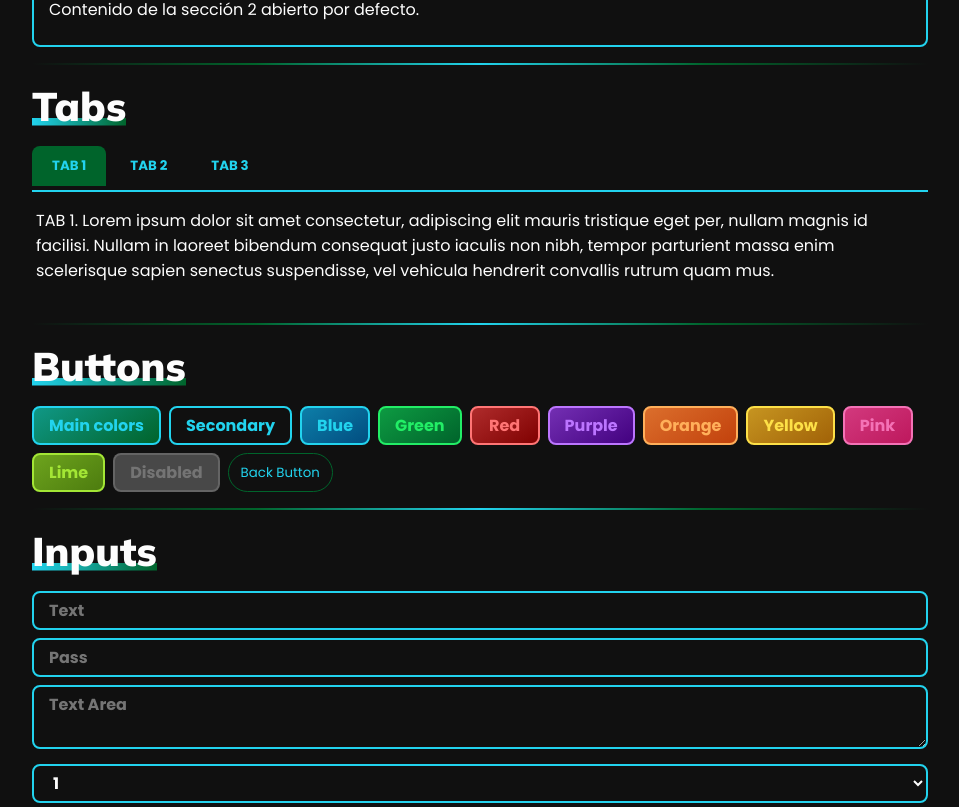
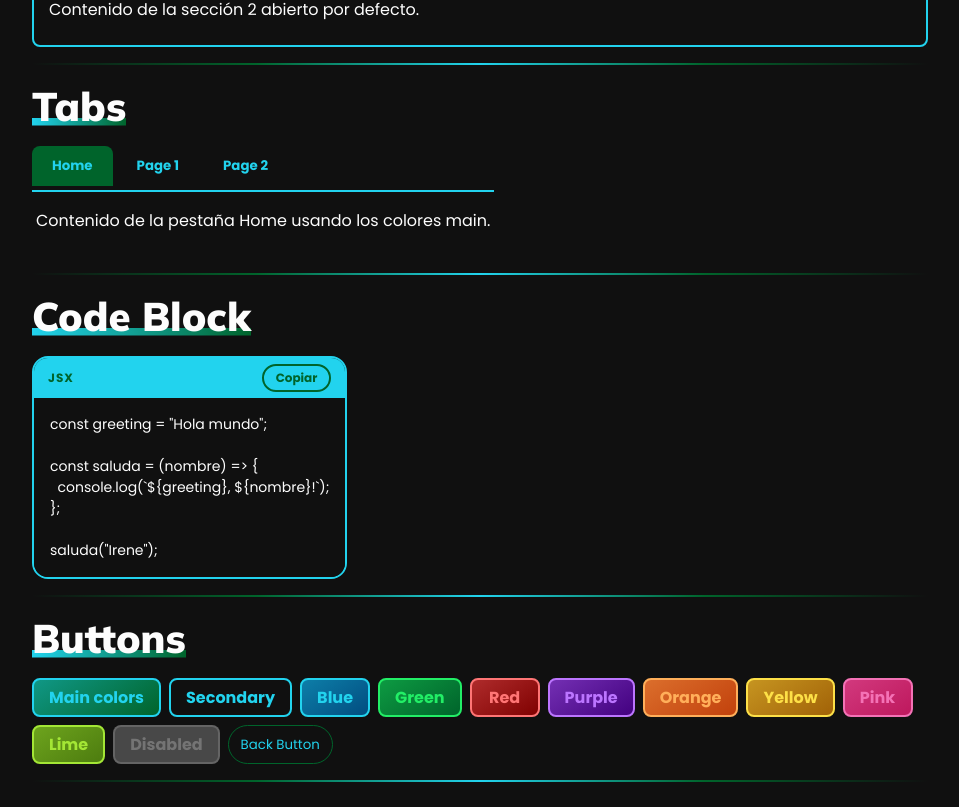
Before and after one commit to irenealcaine/template-navbar, a React (Vite) app: page / in a window 1280 px wide. Shown: the part 1269-2076 px from the top of the page, without its empty margins (160-1119 px from the left). Built offline with nearby package versions, Linux system fonts and the light colour scheme.

Commit message:
add code block

```diff
--- a/src/App.css
+++ b/src/App.css
@@ -1,4 +1,4 @@
-@import url("https://fonts.googleapis.com/css2?family=Mulish:wght@200;400;700;900&family=Poppins:wght@200;400;700;900&family=Roboto:wght@300;400;700&family=Lato:wght@300;400;700&family=Open+Sans:wght@300;400;700&family=Montserrat:wght@200;400;700;900&family=Playfair+Display:wght@400;700;900&family=Raleway:wght@300;400;700&family=Merriweather:wght@300;400;700&display=swap");
+@import url("https://fonts.googleapis.com/css2?family=Mulish:wght@200;400;700;900&family=Poppins:wght@200;400;700;900&family=Roboto:wght@300;400;700&family=Lato:wght@300;400;700&family=Open+Sans:wght@300;400;700&family=Montserrat:wght@200;400;700;900&family=Playfair+Display:wght@400;700;900&family=Raleway:wght@300;400;700&family=Merriweather:wght@300;400;700&family=Roboto+Mono:wght@400;700&display=swap");
 @import url("./Variables.css");
 
 * {
--- /dev/null
+++ b/src/Components/CodeBlock/CodeBlock.css
@@ -0,0 +1,68 @@
+@import "../../Variables.css";
+
+.code-block {
+  width: fit-content;
+  max-width: 100%;
+  border: 2px solid var(--dark-main);
+  border-radius: var(--border-radius-large);
+  overflow: hidden;
+  transition: var(--transition);
+
+  &.dark {
+    border: 2px solid var(--main);
+  }
+
+  .code-block__header {
+    display: flex;
+    align-items: center;
+    justify-content: space-between;
+    gap: 16px;
+    padding: 6px 14px;
+    background: var(--main);
+    color: var(--dark-main);
+
+    &.dark {
+      background: var(--dark-main);
+      color: var(--main);
+    }
+  }
+
+  .code-block__language {
+    font-weight: 700;
+    font-size: 12px;
+    text-transform: uppercase;
+    letter-spacing: 1px;
+  }
+
+  .code-block__copy {
+    padding: 3px 12px;
+    border: 2px solid currentColor;
+    border-radius: var(--border-radius-full);
+    background: transparent;
+    color: inherit;
+    font-weight: 700;
+    font-size: 12px;
+    cursor: pointer;
+    transition: var(--transition);
+
+    &:hover {
+      background: var(--main-transparent);
+    }
+  }
+
+  &.dark .code-block__copy {
+    &:hover {
+      background: var(--dark-main-transparent);
+    }
+  }
+
+  .code-block__pre {
+    margin: 0;
+    padding: 16px;
+    background-color: var(--dark);
+    color: var(--light);
+    font-family: "Roboto Mono", monospace;
+    font-size: 14px;
+    overflow-x: auto;
+  }
+}
--- /dev/null
+++ b/src/Components/CodeBlock/CodeBlock.jsx
@@ -0,0 +1,36 @@
+import { useContext, useState } from "react";
+import "./CodeBlock.css";
+import { DarkModeContext } from "../../Context/darkModeContext";
+
+const CodeBlock = ({ code, language }) => {
+  const { darkMode } = useContext(DarkModeContext);
+  const [copied, setCopied] = useState(false);
+
+  const handleCopy = async () => {
+    try {
+      await navigator.clipboard.writeText(code);
+      setCopied(true);
+      setTimeout(() => setCopied(false), 2000);
+    } catch {}
+  };
+
+  return (
+    <div className={`code-block ${darkMode ? "dark" : ""}`}>
+      <div className="code-block__header">
+        <span className="code-block__language">{language ?? "code"}</span>
+        <button
+          type="button"
+          className="code-block__copy"
+          onClick={handleCopy}
+        >
+          {copied ? "Copiado" : "Copiar"}
+        </button>
+      </div>
+      <pre className="code-block__pre">
+        <code>{code}</code>
+      </pre>
+    </div>
+  );
+};
+
+export default CodeBlock;
--- a/src/Pages/Home/Home.jsx
+++ b/src/Pages/Home/Home.jsx
@@ -1,6 +1,7 @@
 import BackButton from "../../Components/BackButton/BackButton";
 import Button from "../../Components/Button/Button";
 import Card from "../../Components/Card/Card";
+import CodeBlock from "../../Components/CodeBlock/CodeBlock";
 import Hr from "../../Components/Hr/Hr";
 import Input from "../../Components/Input/Input";
 import Loader from "../../Components/Loader/Loader";
@@ -111,21 +112,36 @@ const Home = () => {
 
       <Title type="h2">Tabs</Title>
 
-      <Tabs
+<Tabs
         tabs={[
           {
-            label: "TAB 1",
-            content: <p>TAB 1. Lorem ipsum dolor sit amet consectetur, adipiscing elit mauris tristique eget per, nullam magnis id facilisi. Nullam in laoreet bibendum consequat justo iaculis non nibh, tempor parturient massa enim scelerisque sapien senectus suspendisse, vel vehicula hendrerit convallis rutrum quam mus.</p>,
+            label: "Home",
+            content: <p>Contenido de la pestaña Home usando los colores main.</p>,
           },
           {
-            label: "TAB 2",
-            content: <p>TAB 2. Lorem ipsum dolor sit amet consectetur, adipiscing elit mauris tristique eget per, nullam magnis id facilisi. Nullam in laoreet bibendum consequat justo iaculis non nibh, tempor parturient massa enim scelerisque sapien senectus suspendisse, vel vehicula hendrerit convallis rutrum quam mus.</p>,
+            label: "Page 1",
+            content: <p>Contenido de la pestaña Page 1.</p>,
           },
           {
-            label: "TAB 3",
-            content: <p>TAB 3. Lorem ipsum dolor sit amet consectetur, adipiscing elit mauris tristique eget per, nullam magnis id facilisi. Nullam in laoreet bibendum consequat justo iaculis non nibh, tempor parturient massa enim scelerisque sapien senectus suspendisse, vel vehicula hendrerit convallis rutrum quam mus.</p>,
+            label: "Page 2",
+            content: <p>Contenido de la pestaña Page 2.</p>,
           },
         ]}
+      />
+
+      <Hr />
+
+      <Title type="h2">Code Block</Title>
+
+      <CodeBlock
+        language="jsx"
+        code={`const greeting = "Hola mundo";
+
+const saluda = (nombre) => {
+  console.log(\`${"${greeting}"}, \${nombre}!\`);
+};
+
+saluda("Irene");`}
       />
 
       <Hr />
```
